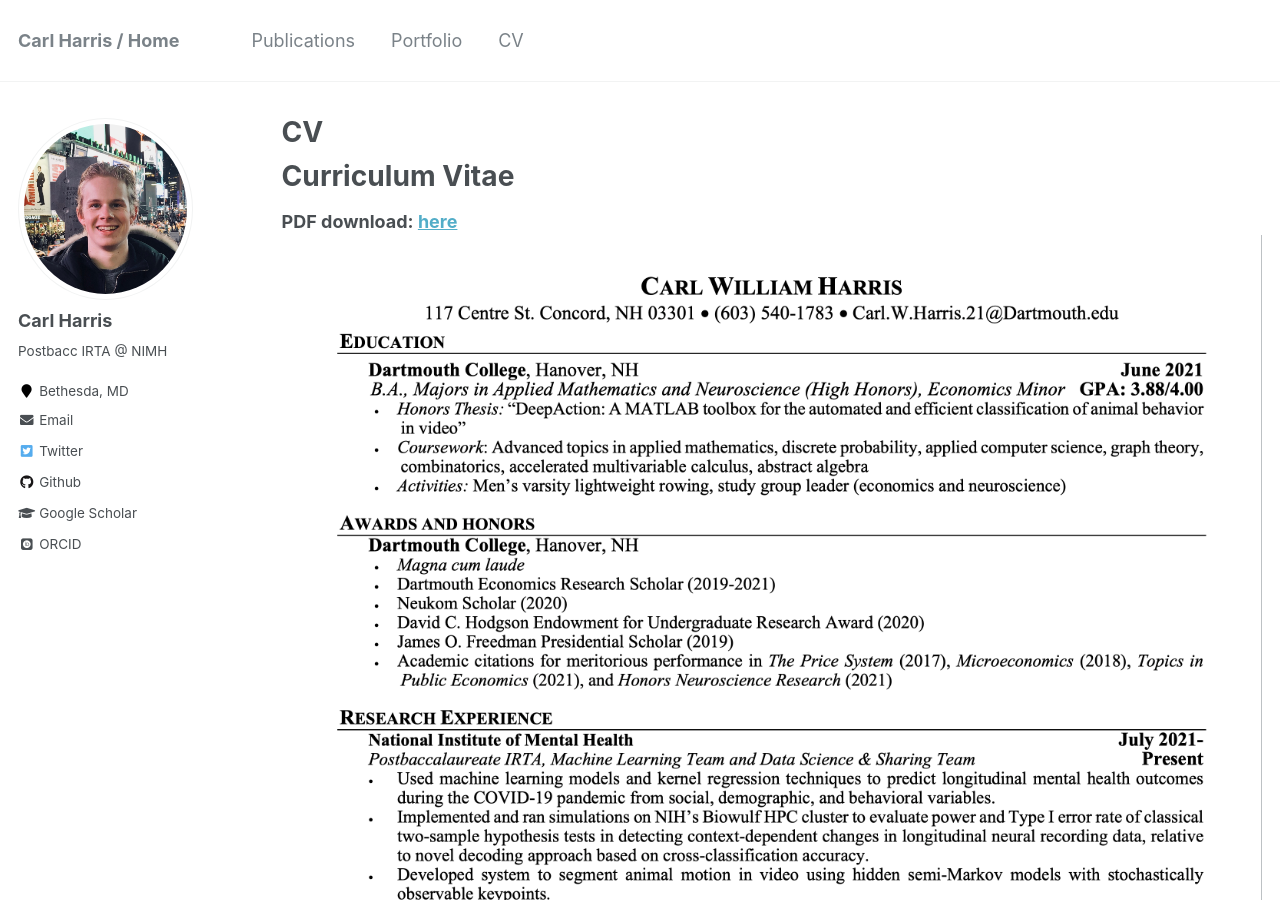
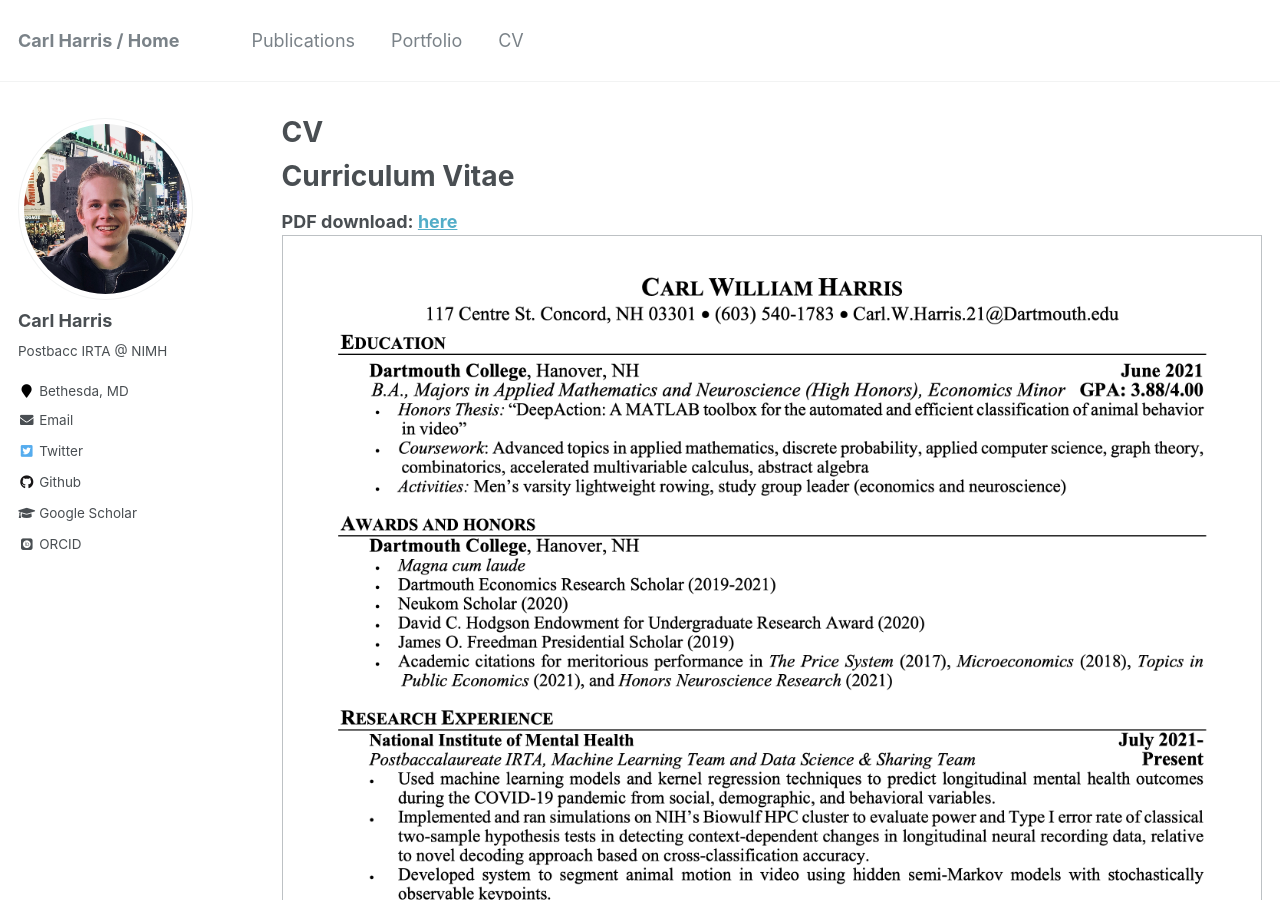
Before and after one commit to carlwharris/carlwharris.github.io, a Jekyll site: the page built from _pages/cv.md, in a window 1280 px wide and 900 px high. Built offline with Jekyll 4.4.1, drawn with Linux system fonts in a browser that asks for light colours; some web fonts are replaced.

Commit message:
cosmetic changes

```diff
--- a/_pages/cv.md
+++ b/_pages/cv.md
@@ -14,14 +14,14 @@ redirect_from:
 <font size="4"><b>PDF download: <a href="../files/cv.pdf">here</a></b></font>
 
 
-<table width="100%" style="border:none;" >
-<tr style="width:100%;border:none;">
+<table width="100%" >
+<tr style="width:100%;">
 <td style="padding:0px" width="100%">
 <img src="../files/page_1.png" width="100%">
 </td>
 </tr>
-<tr style="width:100%;border:none;">
-<td style="\padding:0px" width="100%">
+<tr style="width:100%;">
+<td style="padding:0px" width="100%">
 <img src="../files/page_2.png" width="100%">
 </td>
 </tr>
```
